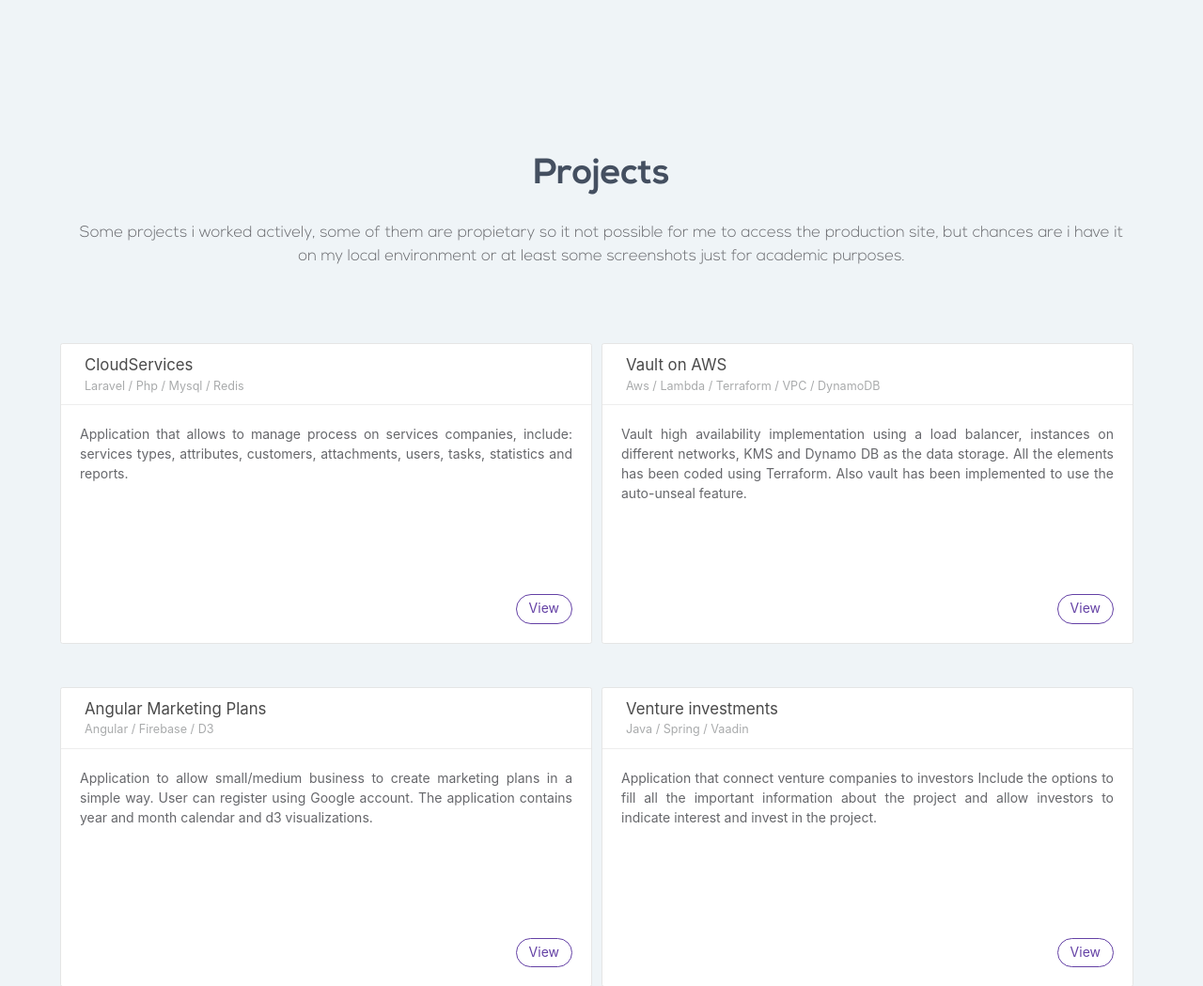
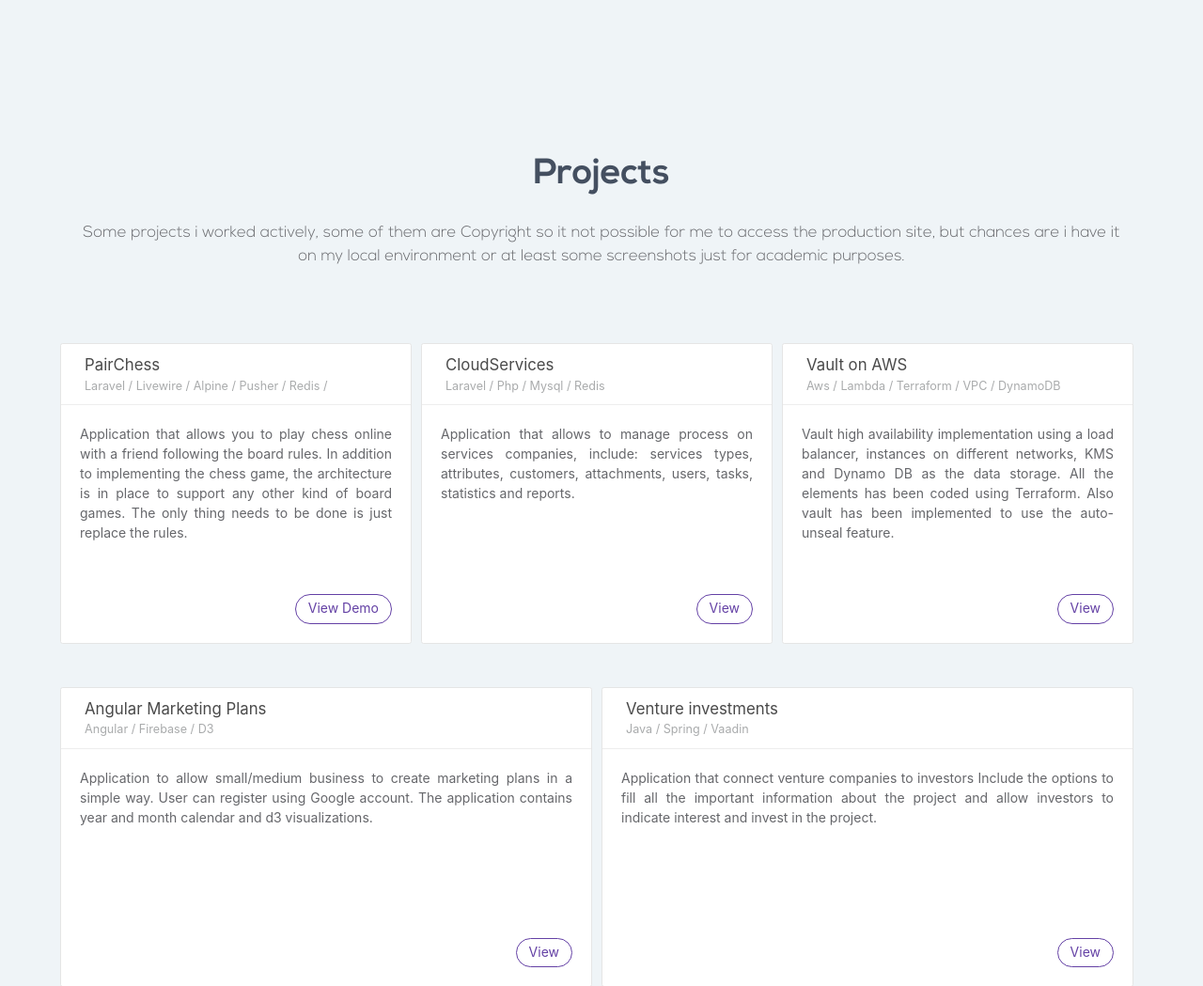
Before and after one commit to afquinterog/psite, a PHP site: page / in a window 1280 px wide. Shown: the part 957-2006 px from the top of the page at 94% size. Run offline with PHP 8.4, Linux system fonts and the light colour scheme; some libraries are stand-ins or nearby versions.

Commit message:
Add pair chess project

```diff
--- a/index.php
+++ b/index.php
@@ -142,7 +142,7 @@
                     </h2>
                     <h4>
                         <p class="content">
-                        Some projects i worked actively, some of them are propietary so it not possible for me to
+                        Some projects i worked actively, some of them are Copyright so it not possible for me to
                         access the production site, but chances are i have it on my local environment or at least some screenshots
                         just for academic purposes.
                         </p>
@@ -153,6 +153,41 @@
                 <div class="content-wrapper">
 
                     <div class="columns integration-cards is-minimal is-vcentered is-gapless is-multiline">
+
+                        <!-- Project -->
+                        <div class="column">
+                            <div class="mr-10 min-height">
+                                <div class="flex-card light-bordered hover-inset ">
+                                    <div class="flex-card-header">
+                                        <div class="header-avatar">
+                                            <!-- <img src="assets/images/avatars/helen.jpg"> -->
+                                        </div>
+                                        <div class="header-info">
+                                            <div class="header-title">PairChess</div>
+                                            <div class="header-subtitle">Laravel / Livewire / Alpine / Pusher / Redis / </div>
+                                        </div>
+                                        <div class="header-control ml-auto">
+                                            <!-- <a href='http://servers.oru.com.co/app' target="_blank"><i style='font-size:2rem' class="material-icons">call_made</i></a> -->
+                                        </div>
+                                    </div>
+                                    <div class="card-body is-small">
+                                        <div class="content">
+                                            <p class="pb-10 project-text">
+
+                                                Application that allows you to play chess online with a friend following the board rules.
+                                                In addition to implementing the chess game, the architecture is in place to support any other kind of board games.
+                                                The only thing needs to be done is just replace the rules.<br/>
+
+                                            </p>
+                                        </div>
+                                        <div class="has-text-right">
+                                            <a href='https://youtu.be/FfXzbyV6q9s' class="button btn-align btn-outlined accent-btn rounded raised">View Demo</a>
+                                        </div>
+                                    </div>
+                                </div>
+                            </div>
+                        </div>
+                        <!-- /Project -->
 
                         <!-- Project -->
                         <div class="column">
```
